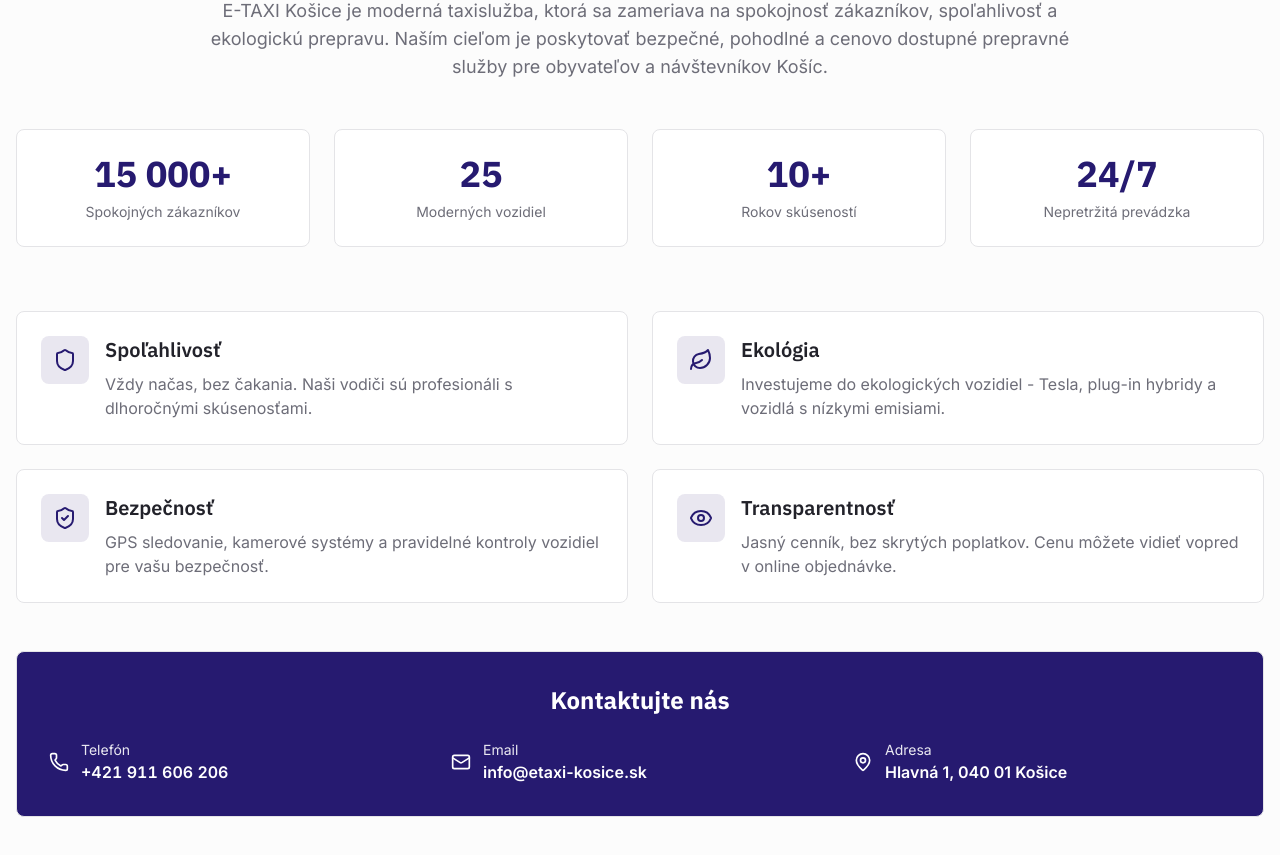
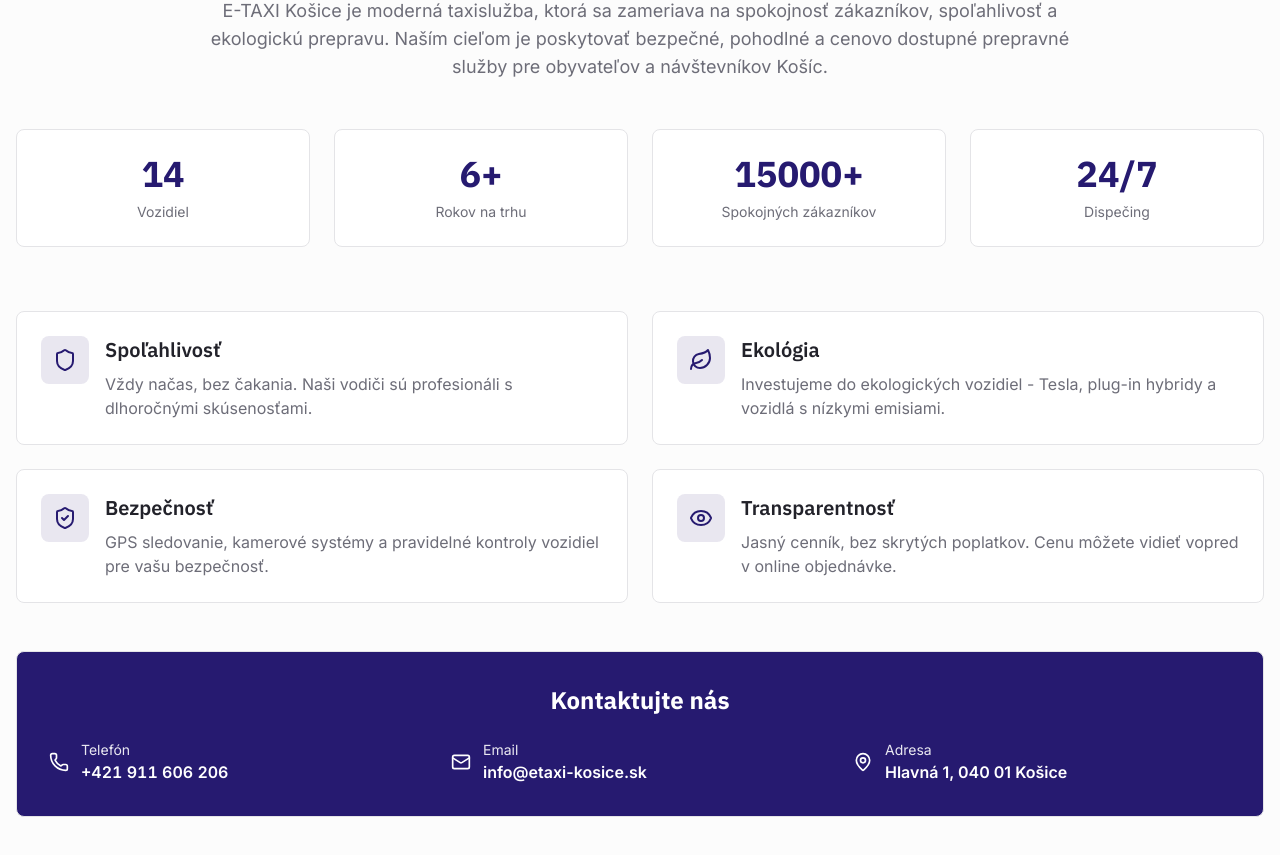
Before and after one commit to peterbejcek/sg-5ee718f3-49be-42fb-857b-8ae5c6e22001-1777794411, a Next.js app: page / in a window 1280 px wide. Shown: the part 2955-3810 px from the top of the page. Built offline with nearby package versions, Linux system fonts and the light colour scheme.

Commit message:
feat(about): add satisfied customers statistic

```diff
--- a/src/data/about.ts
+++ b/src/data/about.ts
@@ -7,10 +7,26 @@
   prepravné služby pre obyvateľov a návštevníkov Košíc.`,
 
   stats: [
-    { value: "15 000+", label: "Spokojných zákazníkov" },
-    { value: "25", label: "Moderných vozidiel" },
-    { value: "10+", label: "Rokov skúseností" },
-    { value: "24/7", label: "Nepretržitá prevádzka" }
+    {
+      value: "14",
+      label: "Vozidiel",
+      icon: "car"
+    },
+    {
+      value: "6+",
+      label: "Rokov na trhu",
+      icon: "calendar"
+    },
+    {
+      value: "15000+",
+      label: "Spokojných zákazníkov",
+      icon: "users"
+    },
+    {
+      value: "24/7",
+      label: "Dispečing",
+      icon: "phone"
+    }
   ],
 
   values: [
```
